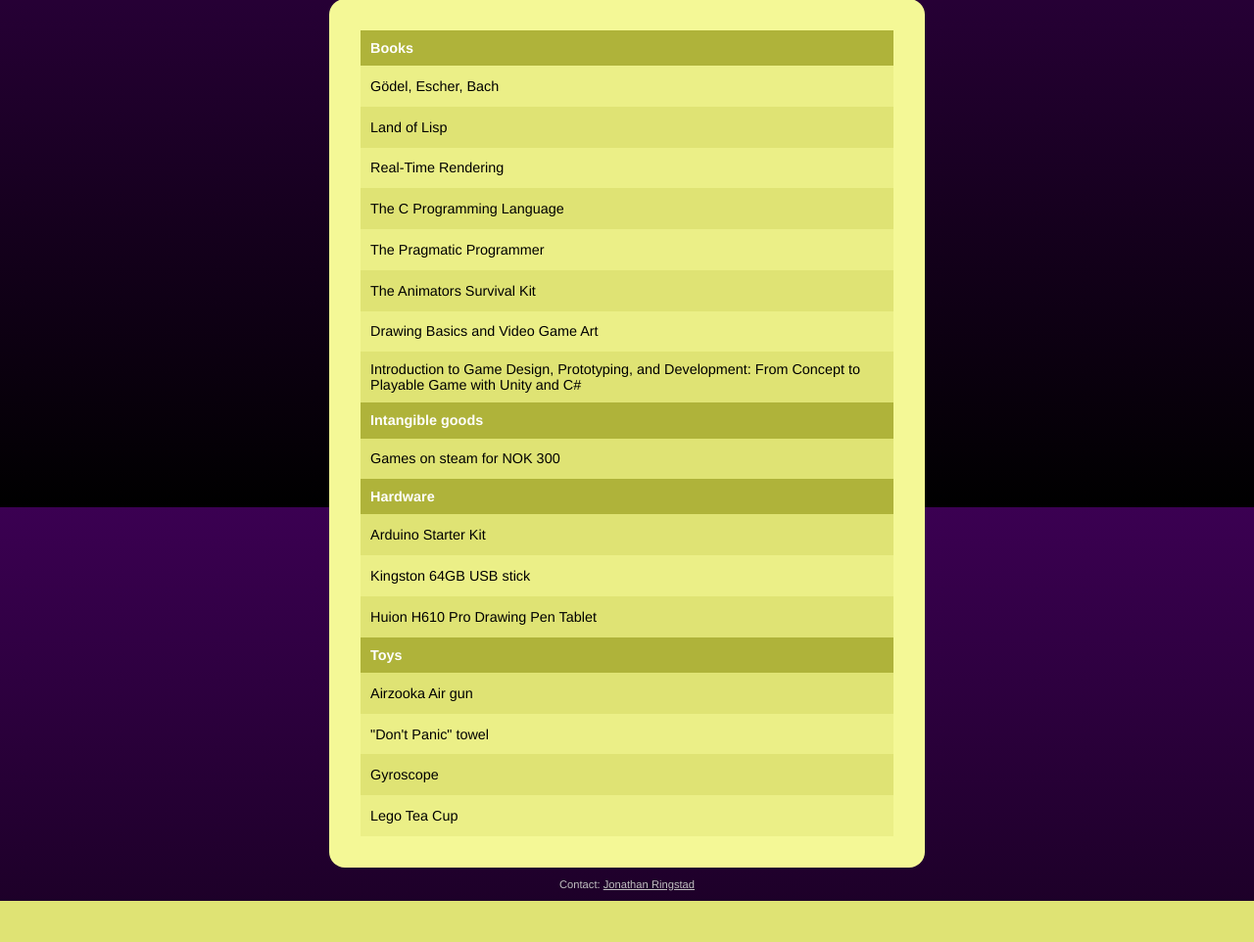
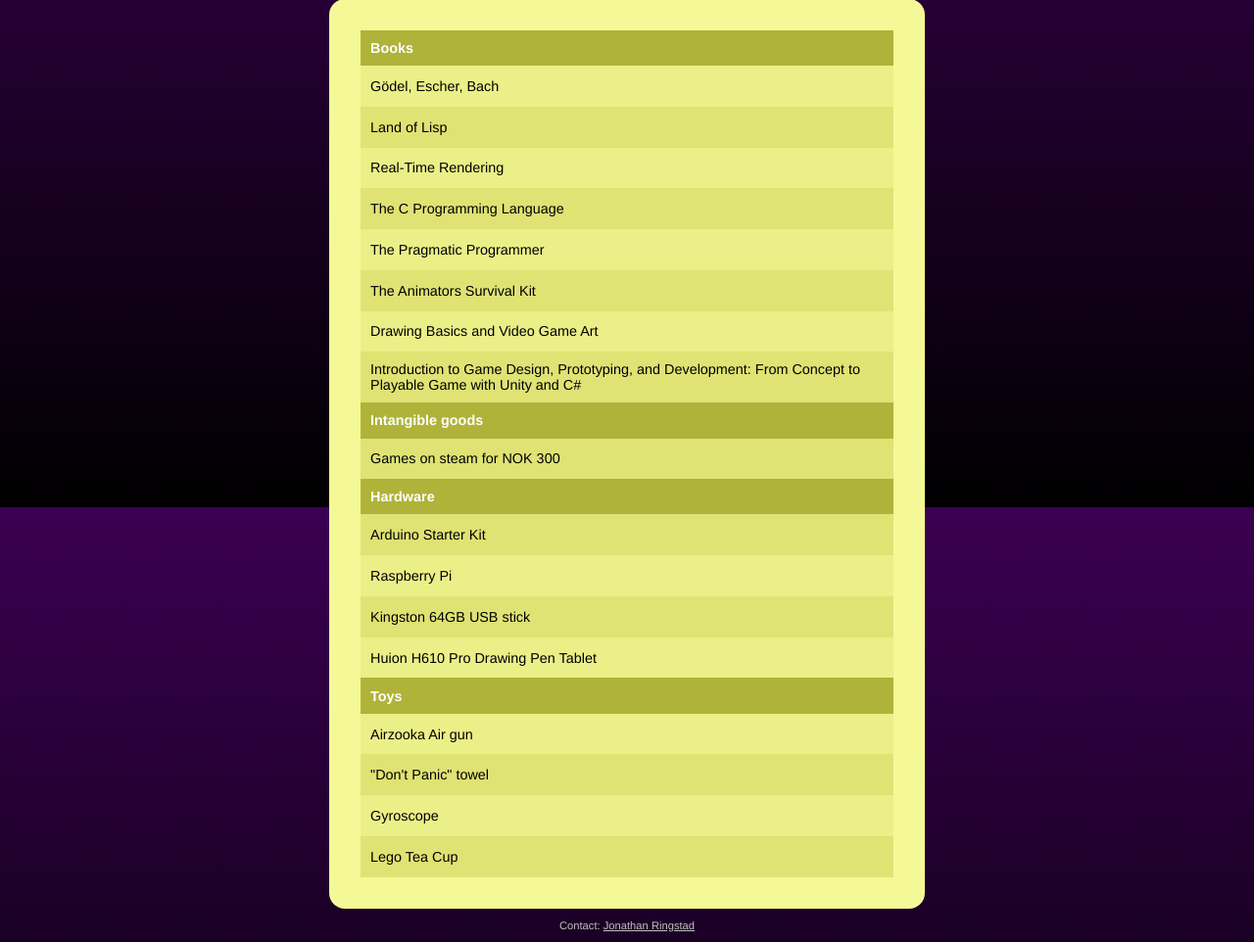
Before and after one commit to kristebo/SonenGameJam, a PHP site: page /prizes/ in a window 1280 px wide. Shown: the part 282-1244 px from the top of the page at 98% size. Before the commit the page ends 1202 px from the top, so only its background shows below. Run offline with PHP 8.4, Linux system fonts and the light colour scheme.

Commit message:
put rpi back

```diff
--- a/prizes/index.php
+++ b/prizes/index.php
@@ -19,7 +19,7 @@
 
 			<th><strong>Hardware</strong></th>
 			<tr><td><a href='http://arduino.cc/en/Main/ArduinoStarterKit'>Arduino Starter Kit</a></td></tr>
-			<!-- <tr><td><a href='http://www.raspberrypi.org/'>Raspberry Pi</a></td></tr> -->
+			<tr><td><a href='http://www.raspberrypi.org/'>Raspberry Pi</a></td></tr>
 			<tr><td><a href='https://www.komplett.no/product/801305/datautstyr/minnepenn-usb/kingston-datatraveler-g4-64gb#'>Kingston 64GB USB stick</a></td></tr>
 			<tr><td><a href="http://www.huiontablet.com/huion-h610pro.html">Huion H610 Pro Drawing Pen Tablet</a></td></tr>
 
```
